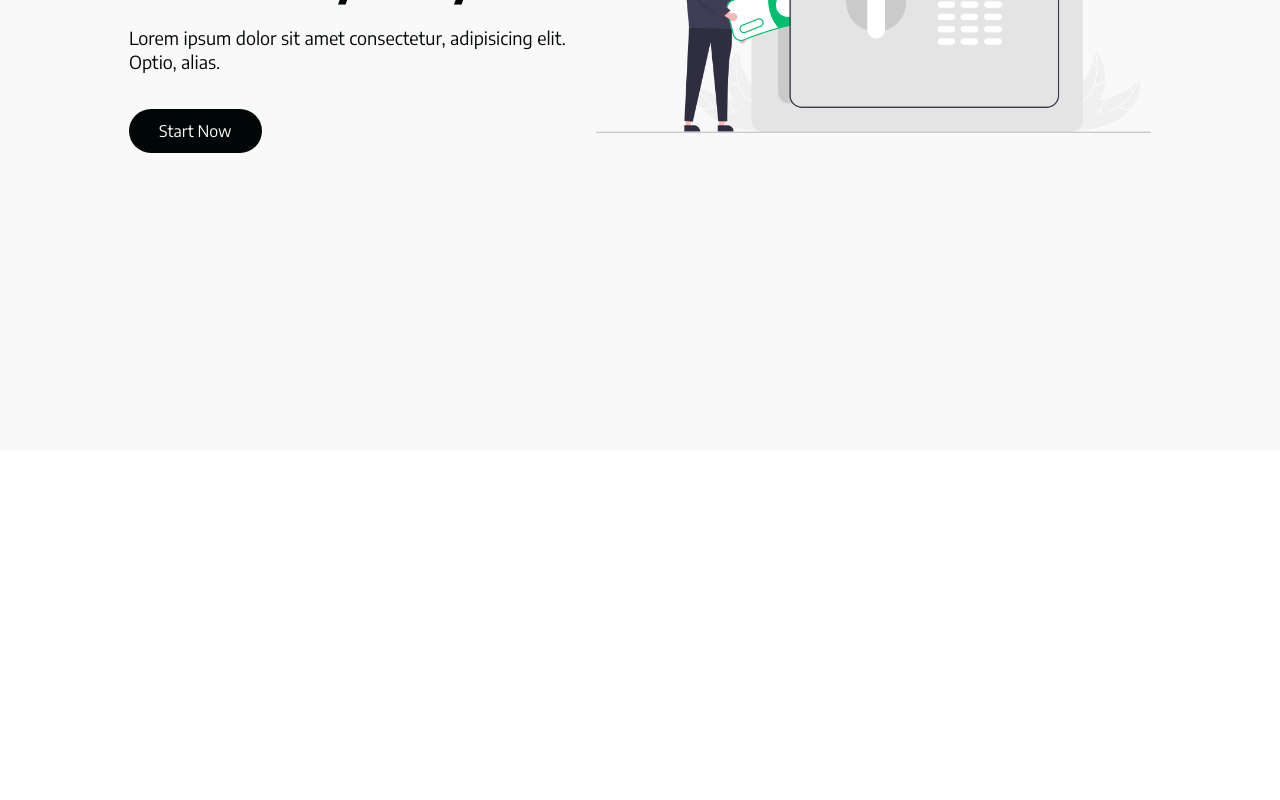
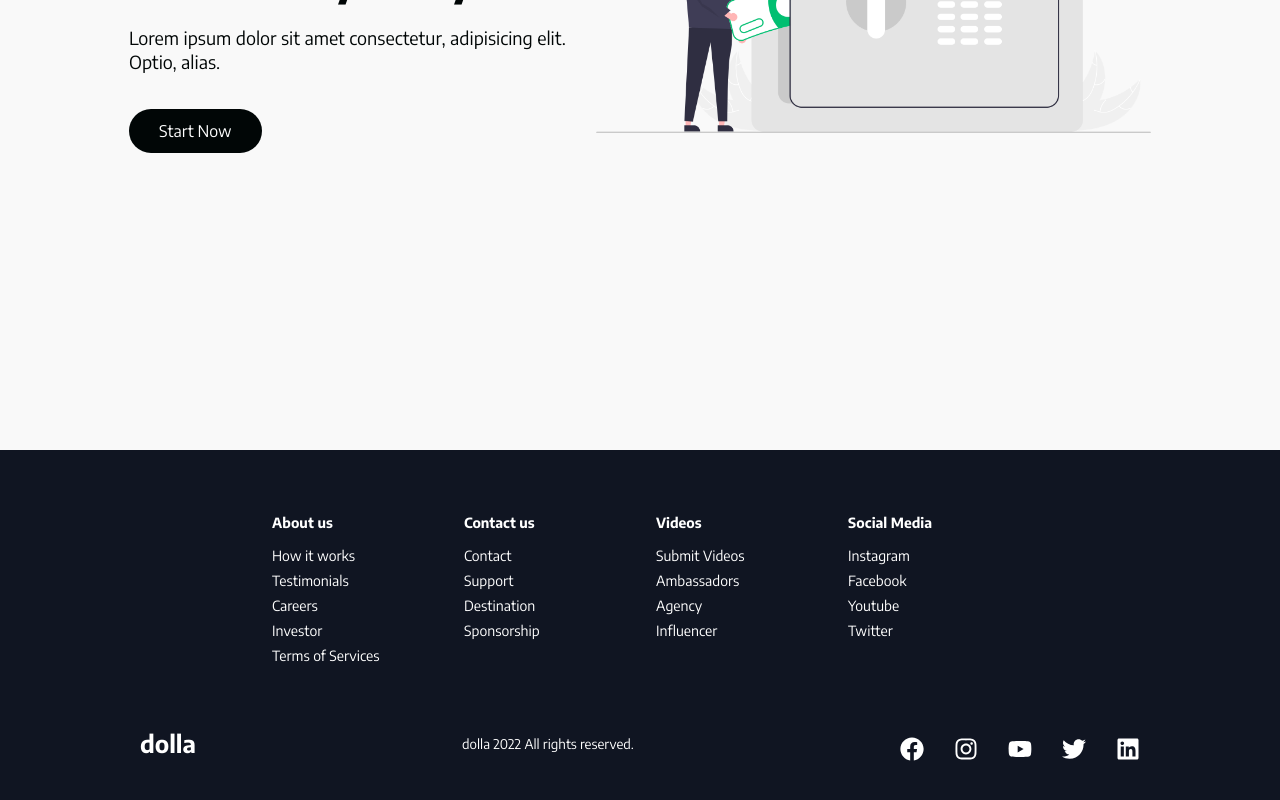
Before and after one commit to faha1999/v-banking-onscroll, a React (Create React App) app: page / in a window 1280 px wide. Shown: the part 3810-4610 px from the top of the page. Before the commit the page ends 4260 px from the top, so only its background shows below. Built offline with nearby package versions, Linux system fonts and the light colour scheme.

Commit message:
comple footer

```diff
--- /dev/null
+++ b/src/components/Footer.jsx
@@ -0,0 +1,148 @@
+import React from 'react';
+import {
+  FaFacebook,
+  FaInstagram,
+  FaLinkedin,
+  FaTwitter,
+  FaYoutube,
+} from 'react-icons/fa';
+import { Link } from 'react-router-dom';
+
+export const Footer = () => {
+  return (
+    <footer>
+      <div className="wrap">
+        <div className="linksContainer">
+          <div className="linksWrapper">
+            <div className="linksItem">
+              <h1 className="linkTitle">About us</h1>
+              <Link className="link" to="./signin">
+                How it works
+              </Link>
+              <Link className="link" to="./signin">
+                Testimonials
+              </Link>
+              <Link className="link" to="./signin">
+                Careers
+              </Link>
+              <Link className="link" to="./signin">
+                Investor
+              </Link>
+              <Link className="link" to="./signin">
+                Terms of Services
+              </Link>
+            </div>
+
+            <div className="linksItem">
+              <h1 className="linkTitle">Contact us</h1>
+              <Link className="link" to="./signin">
+                Contact
+              </Link>
+              <Link className="link" to="./signin">
+                Support
+              </Link>
+              <Link className="link" to="./signin">
+                Destination
+              </Link>
+              <Link className="link" to="./signin">
+                Sponsorship
+              </Link>
+            </div>
+          </div>
+
+          <div className="linksWrapper">
+            <div className="linksItem">
+              <h1 className="linkTitle">Videos</h1>
+              <Link className="link" to="./signin">
+                Submit Videos
+              </Link>
+              <Link className="link" to="./signin">
+                Ambassadors
+              </Link>
+              <Link className="link" to="./signin">
+                Agency
+              </Link>
+              <Link className="link" to="./signin">
+                Influencer
+              </Link>
+            </div>
+
+            <div className="linksItem">
+              <h1 className="linkTitle">Social Media</h1>
+              <Link className="link" to="./signin">
+                Instagram
+              </Link>
+              <Link className="link" to="./signin">
+                Facebook
+              </Link>
+              <Link className="link" to="./signin">
+                Youtube
+              </Link>
+              <Link className="link" to="./signin">
+                Twitter
+              </Link>
+            </div>
+          </div>
+        </div>
+
+        <div className="socialMedia">
+          <div className="mediaWrap">
+            <Link to="/" className="logo">
+              dolla
+            </Link>
+            <small className="rights">
+              dolla {new Date().getFullYear()} All rights reserved.
+            </small>
+
+            <div className="icons">
+              <a
+                className="iconLink"
+                href="/"
+                target="_blank"
+                aria-label="facebook"
+              >
+                <FaFacebook />
+              </a>
+
+              <a
+                className="iconLink"
+                href="/"
+                target="_blank"
+                aria-label="Instagram"
+              >
+                <FaInstagram />
+              </a>
+
+              <a
+                className="iconLink"
+                href="/"
+                target="_blank"
+                aria-label="Youtube"
+              >
+                <FaYoutube />
+              </a>
+
+              <a
+                className="iconLink"
+                href="/"
+                target="_blank"
+                aria-label="Twitter"
+              >
+                <FaTwitter />
+              </a>
+
+              <a
+                className="iconLink"
+                href="/"
+                target="_blank"
+                aria-label="Linkedin"
+              >
+                <FaLinkedin />
+              </a>
+            </div>
+          </div>
+        </div>
+      </div>
+    </footer>
+  );
+};
--- a/src/components/SignUp.jsx
+++ /dev/null
@@ -1,5 +0,0 @@
-import React from 'react';
-
-export const SignUp = () => {
-  return <div>SignUp</div>;
-};
--- a/src/pages/Home.jsx
+++ b/src/pages/Home.jsx
@@ -5,6 +5,7 @@ import { Navbar } from '../components/Navbar';
 import { Sidebar } from '../components/Sidebar';
 import { AboutData, DiscoverData, SignUpData } from '../data/InfoData';
 import { Services } from '../components/Services';
+import { Footer } from '../components/Footer';
 
 export const Home = () => {
   const [isOpen, setIsOpen] = useState(false);
@@ -22,6 +23,7 @@ export const Home = () => {
       <Info {...DiscoverData} />
       <Services />
       <Info {...SignUpData} />
+      <Footer />
     </>
   );
 };
--- /dev/null
+++ b/src/styles/scss/_footer.scss
@@ -0,0 +1,110 @@
+footer {
+  background-color: #101522;
+
+  .wrap {
+    padding: 48px 24px;
+    display: flex;
+    flex-direction: column;
+    justify-content: center;
+    align-items: center;
+    max-width: 1100px;
+    margin: 0 auto;
+
+    .linksContainer {
+      display: flex;
+      justify-content: center;
+
+      @media screen and (max-width: 820px) {
+        padding-top: 32px;
+      }
+
+      .linksWrapper {
+        display: flex;
+
+        @media screen and (max-width: 820px) {
+          flex-direction: column;
+        }
+
+        .linksItem {
+          display: flex;
+          flex-direction: column;
+          align-items: flex-start;
+          margin: 1rem;
+          text-align: center;
+          width: 160px;
+          box-sizing: border-box;
+          color: #fff;
+
+          @media screen and (max-width: 820px) {
+            margin: 0;
+            padding: 10px;
+            width: 100%;
+          }
+
+          .linkTitle {
+            font-size: 14px;
+            margin-bottom: 1rem;
+          }
+
+          .link {
+            color: #fff;
+            text-decoration: none;
+            margin-bottom: 0.5rem;
+            font-size: 14px;
+
+            &:hover {
+              color: #01bf71;
+              transition: 0.3s ease-in-out;
+            }
+          }
+        }
+      }
+    }
+
+    .socialMedia {
+      max-width: 1000px;
+      width: 100%;
+
+      .mediaWrap {
+        display: flex;
+        justify-content: space-between;
+        align-items: center;
+        max-width: 1100px;
+        margin: 40px auto 0 auto;
+
+        @media screen and (max-width: 820px) {
+          flex-direction: column;
+        }
+
+        .logo {
+          color: #fff;
+          justify-self: start;
+          cursor: pointer;
+          text-decoration: none;
+          font-size: 1.5rem;
+          display: flex;
+          align-items: center;
+          margin-bottom: 1rem;
+          font-weight: bold;
+        }
+
+        .rights {
+          color: #fff;
+          margin-bottom: 1rem;
+        }
+
+        .icons {
+          display: flex;
+          justify-content: space-between;
+          align-items: center;
+          width: 240px;
+
+          .iconLink {
+            color: #fff;
+            font-size: 24px;
+          }
+        }
+      }
+    }
+  }
+}
--- a/src/styles/scss/style.scss
+++ b/src/styles/scss/style.scss
@@ -5,3 +5,4 @@
 @import './info';
 @import './services';
 @import './signin';
+@import './footer';
```
Also changed, not shown: src/styles/css/style.min.css, 1 other file (tests, documents, lock files or other folders).
